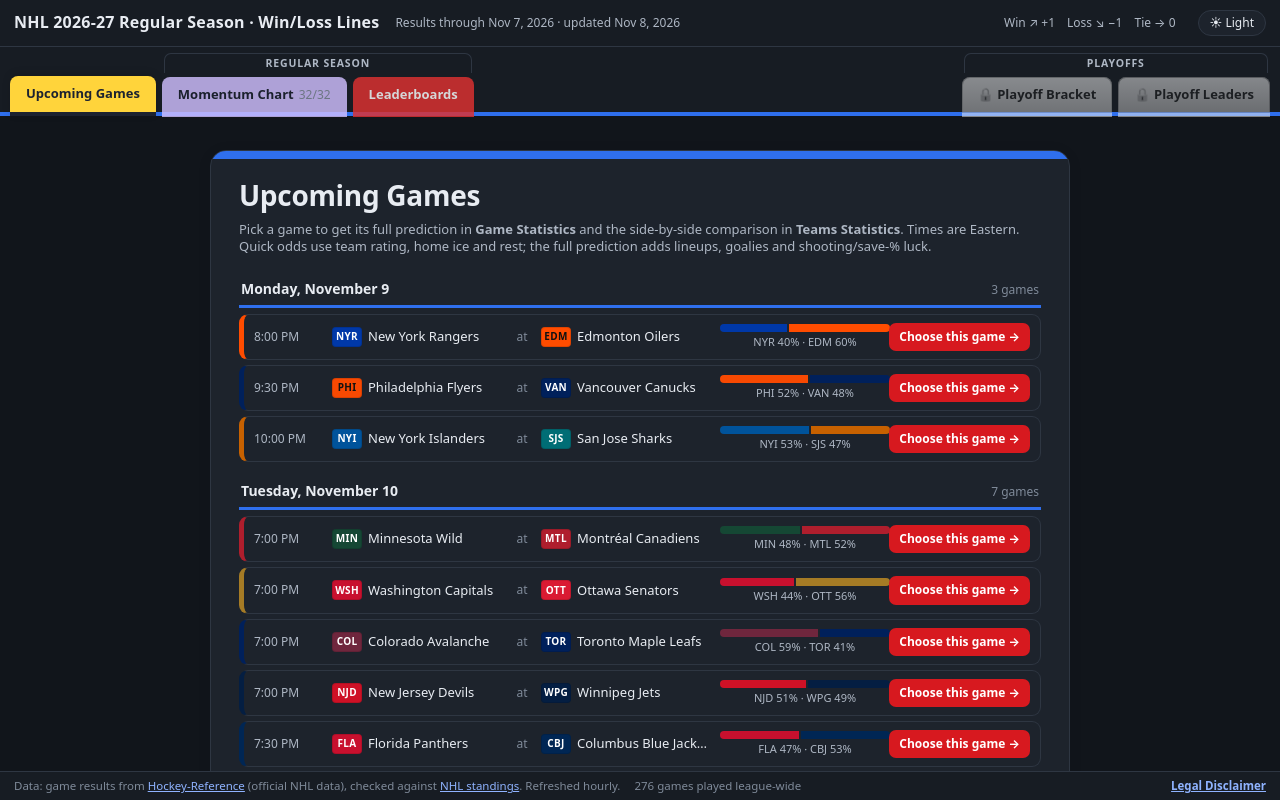
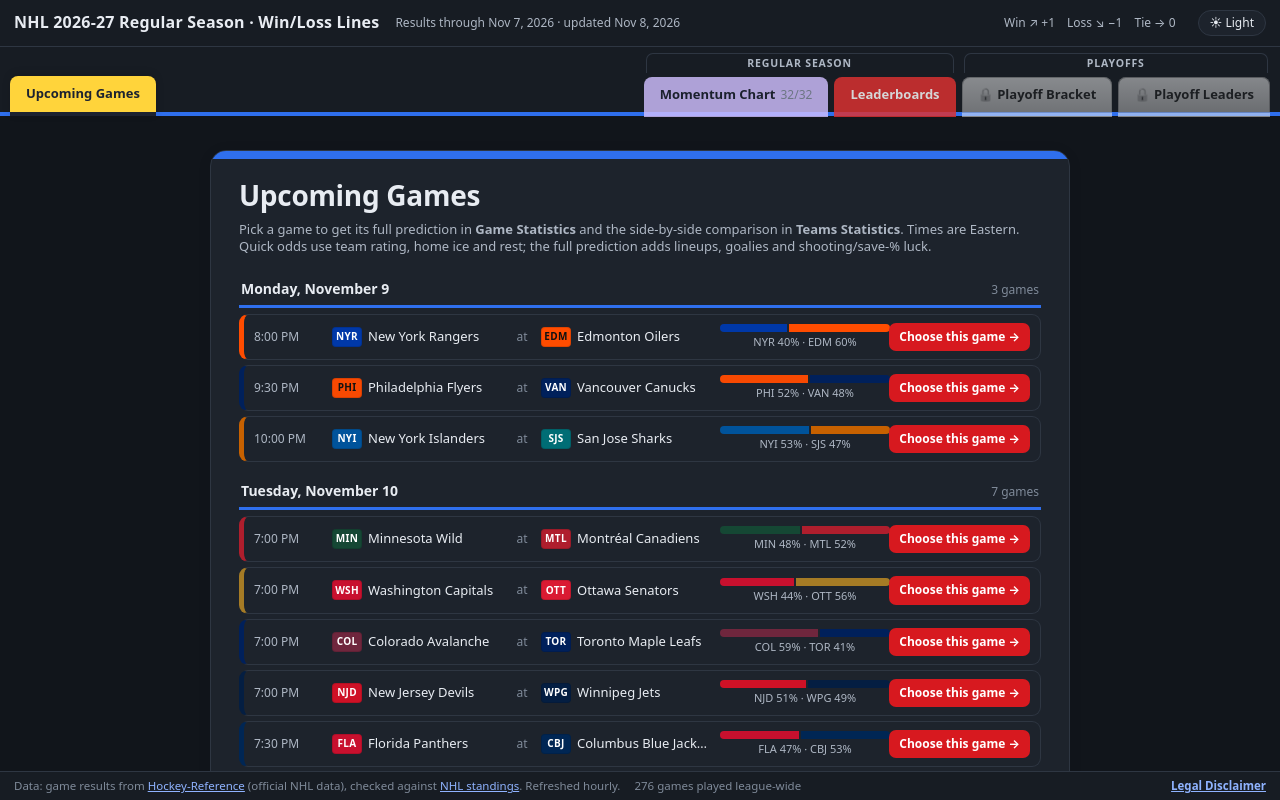
Before and after one commit to NorthernJeff/nhl-predictions-data, a plain HTML site: page index.html in a window 1280 px wide. Drawn offline with Linux system fonts and the light colour scheme.

Commit message:
Move Regular Season tabs to the right, next to Playoffs
Co-Authored-By: Claude Opus 5.5 <noreply@anthropic.com>
Claude-Session: https://claude.ai/code/session_01Wa3dTt11eE3zkHfevAcZhR

```diff
--- a/index.html
+++ b/index.html
@@ -256,7 +256,7 @@ body.dark .otv,body.dark .otv>span{color:#b3a2f5}body.dark .otv b{color:#c6b8ff}
 nav.tabs a[data-tab=leaders]{background:#e03131;color:#fff!important}
 #paneLeaders{flex-direction:column}#leaders{flex:1;overflow:auto;background:var(--panel)}
 #paneBracket,#panePoLeaders{flex-direction:column}#bracket,#poleaders{flex:1;overflow:auto;background:var(--panel)}
-nav.tabs{align-items:flex-end}.tgrp{display:flex;flex-direction:column}.tgrp.pog{margin-left:auto}.tgt{display:flex;gap:6px}
+nav.tabs{align-items:flex-end}.tgrp{display:flex;flex-direction:column}.tgrp.rsg{margin-left:auto}.tgt{display:flex;gap:6px}
 .tgl{font-size:10.5px;font-weight:800;text-transform:uppercase;letter-spacing:.08em;color:var(--ink2);text-align:center;border:1px solid var(--line);border-bottom:0;border-radius:7px 7px 0 0;padding:2px 10px 3px;margin:0 2px 4px}
 nav.tabs a.po.silver{background:linear-gradient(180deg,#f8f9fa,#c3c9d1);box-shadow:inset 0 0 0 1px #aab2bd}
 nav.tabs a.po.gold{background:linear-gradient(180deg,#fff4c2,#e9bd3f);box-shadow:inset 0 0 0 1px #c99a1e}
@@ -313,7 +313,7 @@ nav.tabs a.po.locked{filter:grayscale(1);opacity:.5}nav.tabs a.po.locked.on{opac
   <a data-tab="home" href="#home">Upcoming Games</a>
   <a data-tab="stats" href="#stats">Game Statistics</a>
   <a data-tab="compare" href="#compare">Teams Statistics</a>
-  <div class="tgrp"><span class="tgl">Regular Season</span><div class="tgt">
+  <div class="tgrp rsg"><span class="tgl">Regular Season</span><div class="tgt">
   <a data-tab="chart" href="#chart">Momentum Chart<span class="cnt" id="selcnt"></span></a>
   <a data-tab="leaders" href="#leaders">Leaderboards</a></div></div>
   <div class="tgrp pog"><span class="tgl">Playoffs</span><div class="tgt">
```
